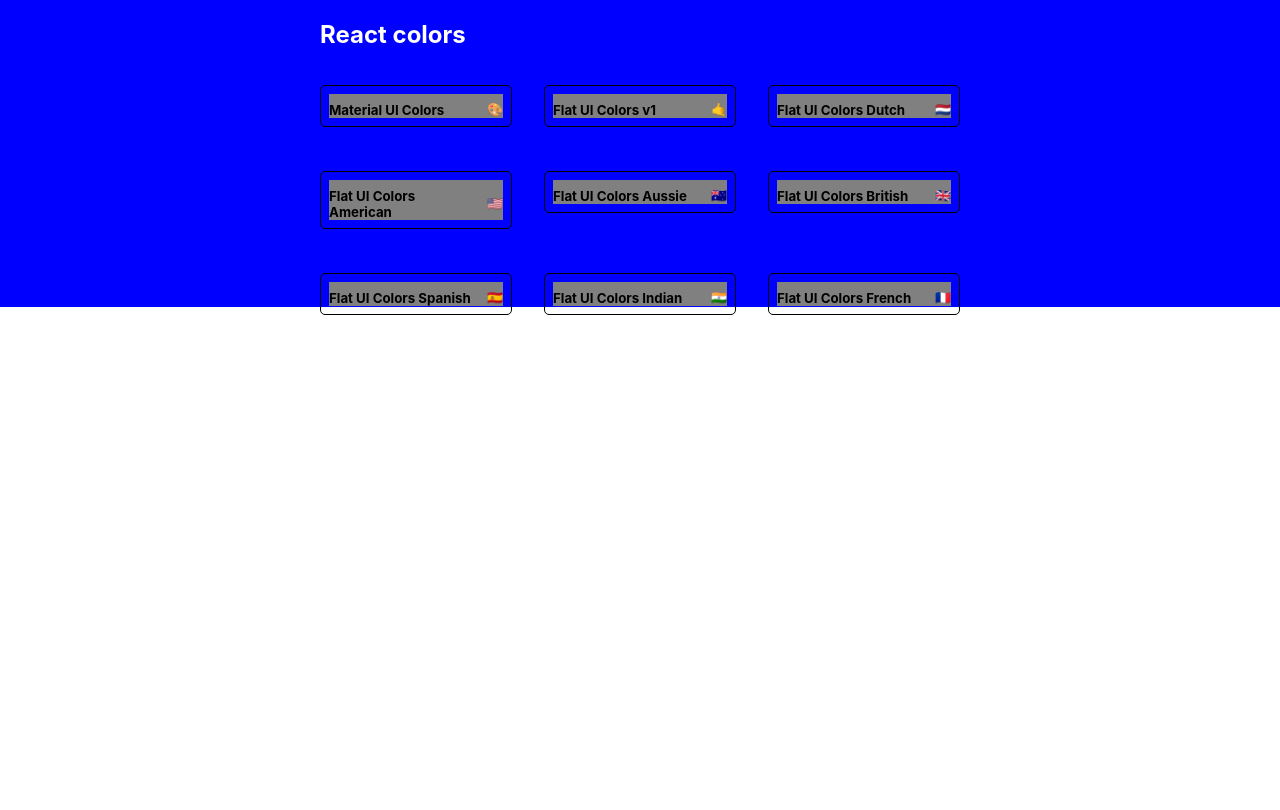
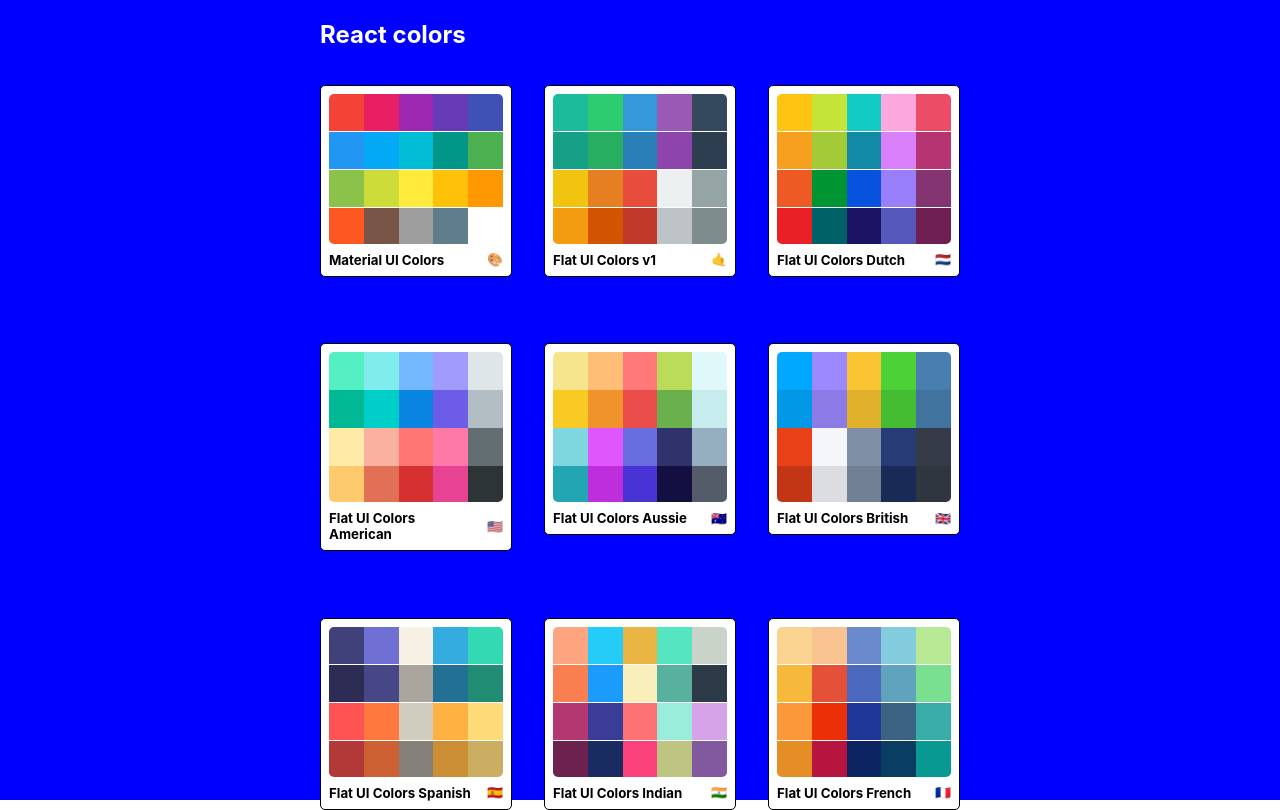
Before and after one commit to asafeliasim/color-palette-react, a React (Create React App) app: page / in a window 1280 px wide. Built offline with nearby package versions, Linux system fonts and the light colour scheme; the HTML template or start-up script is replaced by a standard one.

Commit message:
finish styling Minipalette

```diff
--- a/src/MiniPalette.js
+++ b/src/MiniPalette.js
@@ -3,7 +3,7 @@
 
 var styles = {
     root:{
-        backgroungColor: 'white',
+        backgroundColor: 'white',
         border: '1px solid black',
         borderRadius: '5px',
         padding: '0.5rem',
@@ -14,7 +14,10 @@
         }
     },
     colors:{
-        backgroundColor: 'grey!important'
+        height: "150px",
+        width: "100%",
+        borderRadius: "5px",
+        overflow: "hidden"
     },
     title:{
         display: 'flex',
@@ -28,17 +31,30 @@
     emoji:{
         marginLeft: '0.5rem',
         fontSize: '0.8rem'
+    },
+    miniColor: {
+        height: "25%",
+        width: "20%",
+        display: "inline-block",
+        margin: "0 auto",
+        position: "relative",
+        marginBottom: "-3.5px"
     }
 }
 
 function MinPalette(props){
-    var {classes,paletteName,emoji} = props;
-
+    var {classes,paletteName,emoji,colors} = props;
+    var miniColorsBoxes = colors.map(c =>(
+        <div className={classes.miniColor} style={{backgroundColor: c.color}} key={c.paletteName}/>
+    ));
     return(
         <div className={classes.root}>
             <div className={classes.colors}>
-            <h5 className={classes.title}>{paletteName} <span className={classes.emoji}>{emoji}</span></h5>
+                {miniColorsBoxes}
             </div>
+            <h5 className={classes.title}>{paletteName}
+                <span className={classes.emoji}>{emoji}</span>
+            </h5>
         </div>
     )
 }
--- a/src/PaletteList.js
+++ b/src/PaletteList.js
@@ -6,7 +6,7 @@
 var styles = {
     root: {
         backgroundColor: "blue",
-        height: '100%',
+        height: '100vh',
         display: 'flex',
         alignItems: 'flex-start',
         justifyContent: 'center'
```
